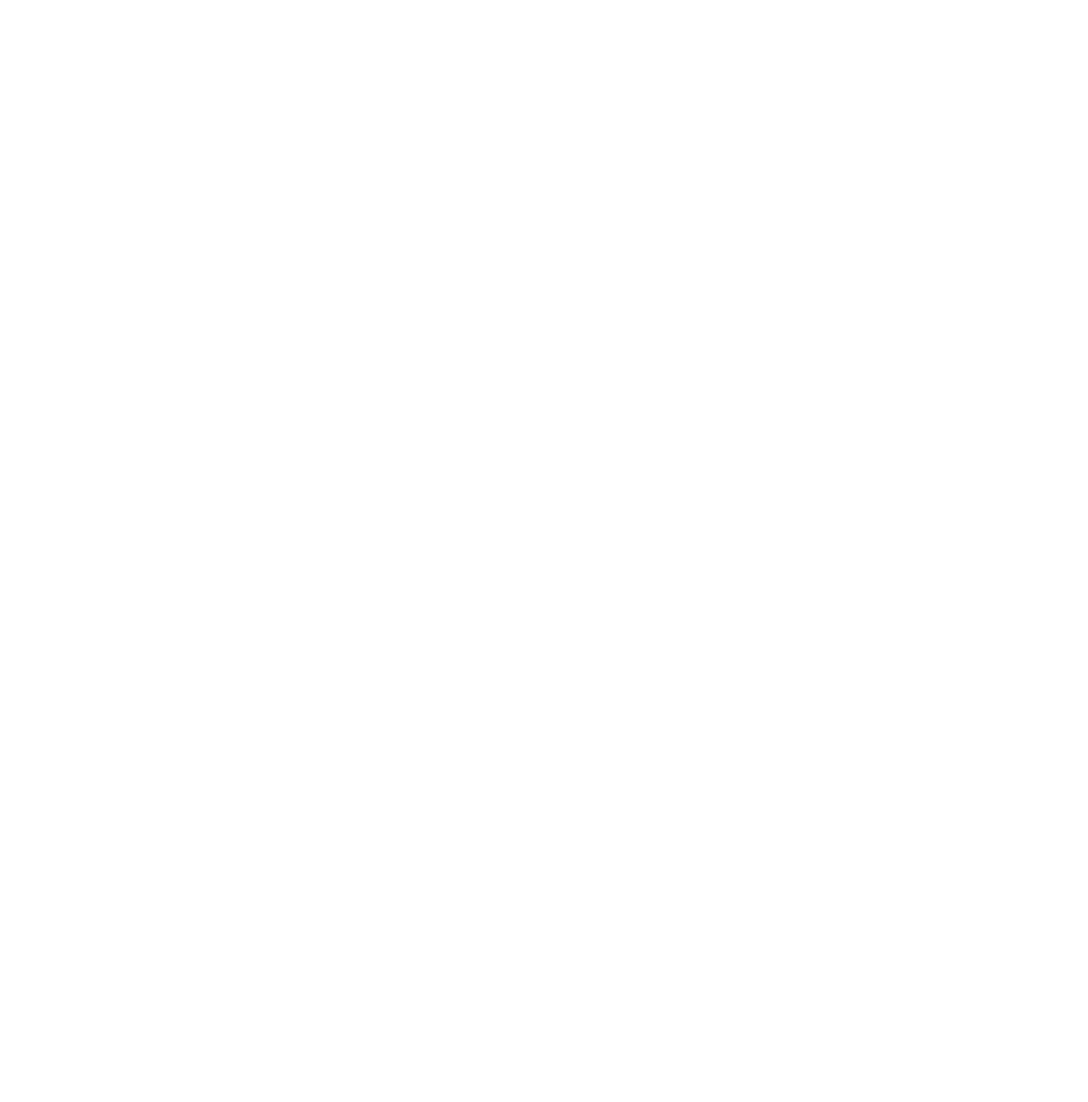
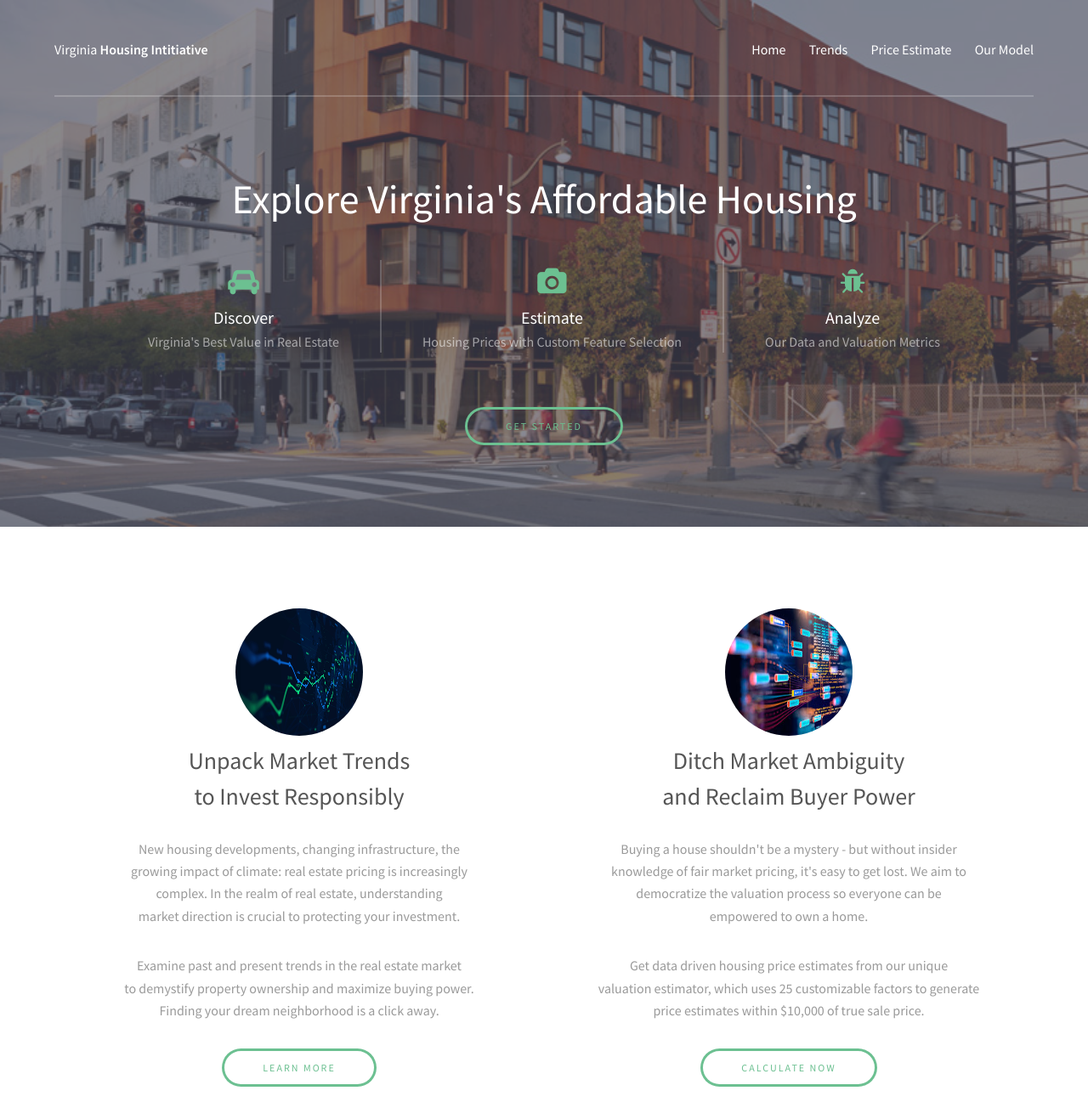
Before and after one commit to oratliff/HackDuke2020, a plain HTML site: page webapp/estimate.html in a window 1280 px wide. Shown: the top 1297 px of the page at 85% size. Before the commit the page ends 800 px from the top, so only its background shows below. Drawn offline with nearby package versions, Linux system fonts and the light colour scheme.

Commit message:
starting estimate page

```diff
--- a/webapp/estimate.html
+++ b/webapp/estimate.html
@@ -0,0 +1,132 @@
+<!DOCTYPE HTML>
+
+<html>
+	<head>
+		<title>VA Affordable Housing Intitiative</title>
+		<meta charset="utf-8" />
+		<meta name="viewport" content="width=device-width, initial-scale=1" />
+		<link rel="stylesheet" href="assets2/css/main.css" />
+	</head>
+	<body>
+
+		<!-- Header -->
+			<header id="header">
+				<div class="inner">
+					<a href="index.html" class="logo">Virginia<strong> Housing Intitiative</strong> </a>
+					<nav id="nav">
+						<a href="index.html">Home</a>
+						<a href="index.html">Trends</a>
+						<a href="estimate.html">Price Estimate</a>
+						<a href="model.html">Our Model</a>
+					</nav>
+					<a href="#navPanel" class="navPanelToggle"><span class="fa fa-bars"></span></a>
+				</div>
+			</header>
+
+		<!-- Banner -->
+			<section id="banner">
+				<div class="inner">
+					<header>
+						<h1>Explore Virginia's Affordable Housing</h1>
+					</header>
+
+					<div class="flex ">
+
+						<div>
+							<span class="icon fa-car"></span>
+							<h3>Discover</h3>
+							<p>Virginia's Best Value in Real Estate</p>
+						</div>
+
+						<div>
+							<span class="icon fa-camera"></span>
+							<h3>Estimate</h3>
+							<p>Housing Prices with Custom Feature Selection</p>
+						</div>
+
+						<div>
+							<span class="icon fa-bug"></span>
+							<h3>Analyze</h3>
+							<p>Our Data and Valuation Metrics</p>
+						</div>
+
+					</div>
+
+<!-- TODO: EDIT this button to do something -->
+					<footer>
+						<a href="#" class="button">Get Started</a>
+					</footer>
+				</div>
+			</section>
+
+
+		<!-- Three -->
+			<section id="three" class="wrapper align-center">
+				<div class="inner">
+					<div class="flex flex-2">
+						<article>
+							<div class="image round">
+								<img src="images/trends_home.jpg" alt="Pic 01" />
+							</div>
+							<header>
+								<h3>Unpack Market Trends<br />to Invest Responsibly</h3>
+							</header>
+							<p>New housing developments, changing infrastructure, the<br />growing impact of climate: real estate pricing is increasingly<br />complex. In the realm of real estate, understanding<br />market direction is crucial to protecting your investment.</p>
+							<p>Examine past and present trends in the real estate market<br />to demystify property ownership and maximize buying power.<br />Finding your dream neighborhood is a click away.</p>
+							<footer>
+								<a href="#" class="button">Learn More</a>
+							</footer>
+						</article>
+						<article>
+							<div class="image round">
+								<img src="images/data_home.jpg" alt="Pic 02" />
+							</div>
+							<header>
+								<h3>Ditch Market Ambiguity<br />and Reclaim Buyer Power</h3>
+							</header>
+							<p>Buying a house shouldn't be a mystery - but without insider<br />knowledge of fair market pricing, it's easy to get lost. We aim to<br />democratize the valuation process so everyone can be<br />empowered to own a home.</p>
+							<p>Get data driven housing price estimates from our unique<br />valuation estimator, which uses 25 customizable factors to generate<br />price estimates within $10,000 of true sale price.</p>
+							<footer>
+								<a href="#" class="button">Calculate Now</a>
+							</footer>
+						</article>
+					</div>
+				</div>
+			</section>
+
+		<!-- Footer -->
+			<footer id="footer">
+				<div class="inner">
+
+					<h3>Have a question about our methods, metrics, or mission? Get in touch!</h3>
+
+					<form ction="mailto:olivialeighratliff@gmail.com" method="post" enctype=”multipart/form-data”>
+
+						<div class="field half first">
+							<label for="name">Name</label>
+							<input name="name" id="name" type="text" placeholder="Name">
+						</div>
+						<div class="field half">
+							<label for="email">Email</label>
+							<input name="email" id="email" type="email" placeholder="Email">
+						</div>
+						<div class="field">
+							<label for="message">Message</label>
+							<textarea name="message" id="message" rows="6" placeholder="Message"></textarea>
+						</div>
+						<ul class="actions">
+							<li><input value="Send Message" class="button alt" type="submit"></li>
+						</ul>
+					</form>
+
+				</div>
+			</footer>
+
+<!-- Scripts -->
+			<script src="assets/js/jquery.min.js"></script>
+			<script src="assets/js/skel.min.js"></script>
+			<script src="assets/js/util.js"></script>
+			<script src="assets/js/main.js"></script>
+
+	</body>
+</html>
```
Also changed, not shown: webapp/index2.html (+1 -5 lines).
